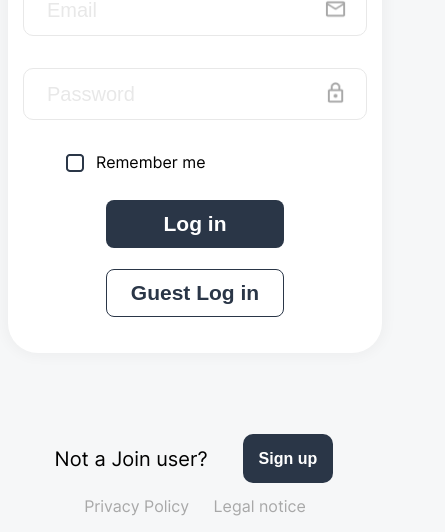
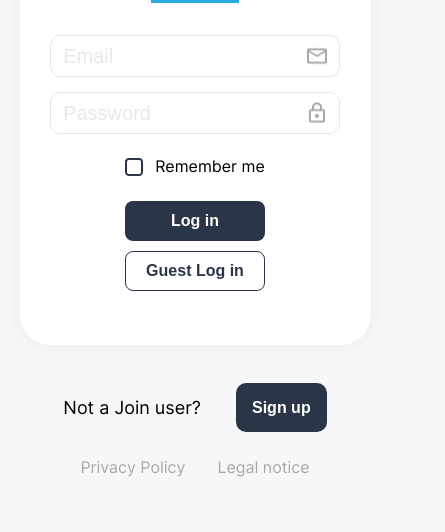
Before and after one commit to ozcanmirzanli/Join, a plain HTML site: page login.html in a window 390 px wide. Shown: the part 317-849 px from the top of the page, 445 px wide, since content can reach past the window. Drawn offline with Linux system fonts and the light colour scheme; no server answers.

Commit message:
login optimized better for mobile devices

```diff
--- a/css/login.css
+++ b/css/login.css
@@ -9,6 +9,15 @@ body {
   font-family: "Inter", sans-serif;
   height: 100%;
   overflow: hidden;
+}
+
+header {
+  height: 25%;
+  width: 100%;
+  display: flex;
+  flex-wrap: wrap;
+  align-content: flex-end;
+  flex-direction: column;
 }
 
 p {
@@ -41,7 +50,6 @@ h2 {
   height: 100vh;
   display: flex;
   flex-direction: column;
-  justify-content: center;
   align-items: center;
 }
 
@@ -50,9 +58,17 @@ h2 {
   display: flex;
   flex-direction: row;
   align-items: center;
-  position: absolute;
-  top: 67px;
-  right: 122px;
+  margin-top: 67px;
+  margin-right: 122px;
+}
+
+.sign-up-mobile {
+  display: none;
+  gap: 35px;
+  flex-direction: row;
+  align-items: center;
+  margin-top: 57px;
+  margin-bottom: 42px;
 }
 
 #sign-up-btn {
@@ -102,16 +118,14 @@ h2 {
 }
 
 .login-form-card {
-  width: 422px;
-  height: 397px;
+  width: 652px;
+  height: 493px;
   max-width: 652px;
   max-height: 493px;
   display: flex;
   flex-direction: column;
   justify-content: center;
   align-items: center;
-  padding: 48px 115px 48px 115px;
-  gap: 32px;
   border-radius: 30px;
   background-color: white;
   margin: 0 auto;
@@ -125,29 +139,28 @@ h2 {
   text-align: center;
   margin-block-start: 0;
   margin-block-end: 0;
+  margin-bottom: 16px;
 }
 
 #wrong-password {
-  position: absolute;
-  top: 315px;
-  left: 118px;
   display: none;
   color: #ff8190;
   font-size: 13px;
   font-weight: 400;
-  line-height: 15.6px;
+  line-height: 0;
+  margin-top: 13px;
+  margin-left: 5px;
 }
 
 .login-underline {
   border-bottom: 3px solid #29abe2;
   width: 150px;
-  margin-top: -16px;
+  margin-bottom: 32px;
 }
 
 .inputs {
   display: flex;
   flex-direction: column;
-  gap: 32px;
   background-color: white;
 }
 
@@ -158,7 +171,7 @@ input {
   line-height: 24px;
   font-weight: 400;
   cursor: pointer;
-  width: 340px;
+  width: 90%;
 }
 
 input::placeholder {
@@ -167,16 +180,24 @@ input::placeholder {
 
 .email-input,
 .password-input {
-  width: 380px;
+  width: 401px;
+  height: 46px;
+  max-width: 401px;
+  max-height: 48px;
   display: flex;
   flex-direction: row;
   justify-content: space-between;
-  padding: 12px 21px 12px 21px;
-  gap: 10px;
+  align-items: center;
   border-radius: 10px;
+  padding-left: 10px;
+  padding-right: 10px;
   background-color: white;
   border: 1px solid #e8e8e8;
   cursor: pointer;
+}
+
+.email-input {
+  margin-bottom: 32px;
 }
 
 #mail-logo,
@@ -189,6 +210,8 @@ input::placeholder {
   display: flex;
   align-items: flex-end;
   margin-left: 43px;
+  margin-bottom: 32px;
+  margin-top: 44px;
 }
 
 .check-box img {
@@ -210,7 +233,9 @@ input::placeholder {
 }
 
 #login-btn {
-  padding: 15px 24px 15px 24px;
+  width: 110px;
+  height: 48px;
+  min-height: 48px;
   border-radius: 8px;
   border: none;
   background-color: #2a3647;
@@ -218,9 +243,9 @@ input::placeholder {
   font-size: 21px;
   font-weight: 700;
   line-height: 25.2px;
-  height: 48px;
   display: flex;
   align-items: center;
+  justify-content: center;
 }
 
 #login-btn:hover {
@@ -229,7 +254,9 @@ input::placeholder {
 }
 
 #guest-login-btn {
-  padding: 15px 24px 15px 24px;
+  height: 48px;
+  min-height: 48px;
+  width: 177px;
   border-radius: 8px;
   border: 1px solid #2a3647;
   background-color: white;
@@ -240,6 +267,7 @@ input::placeholder {
   height: 48px;
   display: flex;
   align-items: center;
+  justify-content: center;
 }
 
 #guest-login-btn:hover {
@@ -249,12 +277,12 @@ input::placeholder {
 }
 
 footer {
-  position: absolute;
-  bottom: 40px;
-  width: 246px;
-  height: 35px;
+  width: 100%;
+  height: 20%;
   display: flex;
-  justify-content: space-around;
+  justify-content: flex-end;
+  flex-direction: column;
+  align-items: center;
 }
 
 footer a {
@@ -265,9 +293,21 @@ footer a {
   line-height: 19.2px;
 }
 
+footer a:first-child {
+  margin-right: 32px;
+}
+
 footer a:hover {
   color: #29abe2;
   font-weight: 700;
+}
+
+.footer-links {
+  display: flex;
+  width: 100%;
+  justify-content: center;
+  flex-direction: row;
+  margin-bottom: 40px;
 }
 
 @keyframes moving-to-target {
@@ -329,49 +369,83 @@ footer a:hover {
     width: 83px;
     height: 98px;
   }
+
+  .sign-up {
+    margin-right: 10%;
+  }
 }
 
 @media (max-width: 750px) {
   .login-form-card {
-    width: 339px;
-    height: 365px;
+    width: 90%;
   }
 }
 
 @media (max-width: 600px) {
-  .login-form-card {
-    width: 274px;
-    height: 347px;
+  header {
+    height: 20%;
+  }
+
+  footer {
+    height: 24%;
+  }
+
+  .sign-up {
+    display: none;
+  }
+
+  .sign-up-mobile {
+    display: flex;
+  }
+
+  .footer-links {
+    margin-bottom: 5%;
+  }
+
+  .sign-up-mobile {
+    margin-top: 7%;
+    margin-bottom: 6%;
+  }
+
+  .email-input,
+  .password-input {
+    width: 90%;
+  }
+
+  .check-box {
+    margin-top: 10%;
+    margin-bottom: 7%;
+  }
+
+  #login-btn,
+  #guest-login-btn {
+    font-size: 16px;
+  }
+
+  .bottom-btns {
+    flex-direction: column;
+    margin-top: 30px;
+    gap: 10px;
+  }
+
+  #login-btn {
+    width: 177px;
+    justify-content: center;
+  }
+
+  #login-logo {
+    width: 85px;
+    height: 109px;
   }
 }
 
 @media (max-width: 520px) {
-  .login-form-card {
-    width: 235px;
-  }
-
   .login-form-card h1 {
     font-size: 47px;
   }
 
   .login-underline {
     width: 88px;
-  }
-
-  #login-logo {
-    width: 85px;
-    height: 109px;
-  }
-
-  .email-input,
-  .password-input {
-    width: 335px;
-  }
-
-  .sign-up {
-    top: 747px;
-    width: 100%;
-    right: -21%;
   }
 
   footer {
@@ -384,61 +458,67 @@ footer a:hover {
   }
 }
 
-@media (max-width: 480px) {
-  .login-form-card {
-    width: 180px;
-  }
-}
-
 @media (max-width: 420px) {
-  .email-input,
-  .password-input {
-    width: 300px;
-  }
-
-  .login-form-card {
-    width: 144px;
-    padding-bottom: 100px;
-  }
-
-  .bottom-btns {
-    gap: 21px;
-    flex-direction: column;
-    margin-top: 30px;
-  }
-
-  #login-btn {
-    width: 178px;
-    justify-content: center;
-  }
-
-  .sign-up {
-    right: -19%;
-  }
-
   #login-logo {
     width: 65px;
     height: 75px;
   }
 
-  .sign-up {
-    right: -14%;
+  .email-input {
+    margin-bottom: 15px;
+  }
+
+  .email-input,
+  .password-input {
+    width: 85%;
+  }
+
+  .inputs {
+    align-items: center;
+  }
+
+  .check-box {
+    margin-left: 0;
+  }
+
+  h2 {
+    font-size: 18px;
+  }
+
+  .login-form-card {
+    height: 60%;
+  }
+
+  #login-btn,
+  #guest-login-btn {
+    max-width: 140px;
+    max-height: 40px;
+    min-height: 40px;
+  }
+
+  .check-box {
+    margin-top: 7%;
+    margin-bottom: 5%;
+  }
+
+  .email-input,
+  .password-input {
+    height: 40px;
+  }
+
+  #logo-container {
+    top: 25px;
+    left: 25px;
+  }
+
+  footer {
+    height: 18%;
   }
 }
 
 @media (max-width: 380px) {
-  .email-input,
-  .password-input {
-    width: 270px;
-  }
-
-  .login-form-card {
-    width: 105px;
-  }
-
   .login-form-card h1 {
     font-size: 40px;
-    width: 170%;
   }
 }
 
@@ -446,11 +526,6 @@ footer a:hover {
   .email-input,
   .password-input {
     gap: 0;
-    width: 255px;
-  }
-
-  .login-form-card {
-    width: 75px;
   }
 
   .login-underline {
--- a/js/summary.js
+++ b/js/summary.js
@@ -7,6 +7,7 @@ document.addEventListener("DOMContentLoaded", function () {
   setTimeout(function () {
     let welcomeBackground = document.querySelector(".welcome-background");
     let welcomeText = document.querySelector(".welcome-text");
+    let navBar = document.getElementById("navBar");
     if (window.innerWidth < 1020) {
       welcomeBackground.style.display = "none";
       welcomeText.style.display = "none";
--- a/login.html
+++ b/login.html
@@ -11,10 +11,10 @@
   <body onload="init(); initHeader()" class="login-page">
     <div class="login-main-container">
       <div id="background-fade"></div>
+      <header>
       <div id="logo-container">
         <img id="login-logo" src="assets/img/Capa_1.png" alt="logo-capa-2" class="d-block" />
         <img id="login-logo-mobile" src="assets/img/mobile-logo.png" alt="mobile-logo" class="d-none" />
-
       </div>
 
       <div class="sign-up">
@@ -23,6 +23,7 @@
         <button id="sign-up-btn" type="submit">Sign up</button>
       </form>
       </div>
+    </header>
 
       <div class="login-form-card">
         <h1>Log in</h1>
@@ -42,7 +43,7 @@
             />
             <img src="assets/img/lock.png" alt="lock" id="password-logo" onclick="togglePassword()"/>
           </div>
-          <p id="wrong-password">Wrong password Ups! Try again.</p>
+          <p id="wrong-password"> Ups! Wrong password or E-Mail! Please try again.</p>
 
           <div class="check-box">
             <img src="assets/img/check-box-disabled.png" id="unchecked" onclick="checkBoxToggle()"/>
@@ -57,8 +58,17 @@
       </div>
     </form>
       <footer>
+        <div class="sign-up-mobile">
+          <h2>Not a Join user?</h2>
+          <form action="sign_up.html">
+          <button id="sign-up-btn" type="submit">Sign up</button>
+        </form>
+        </div>
+
+<div class="footer-links">
         <a href="/Join/PrivacyPolicy.html">Privacy Policy</a>
         <a href="/Join/LegalNotice.html">Legal notice</a>
+      </div>
       </footer>
     </div>
     <script src="js/storage.js"></script>
```
